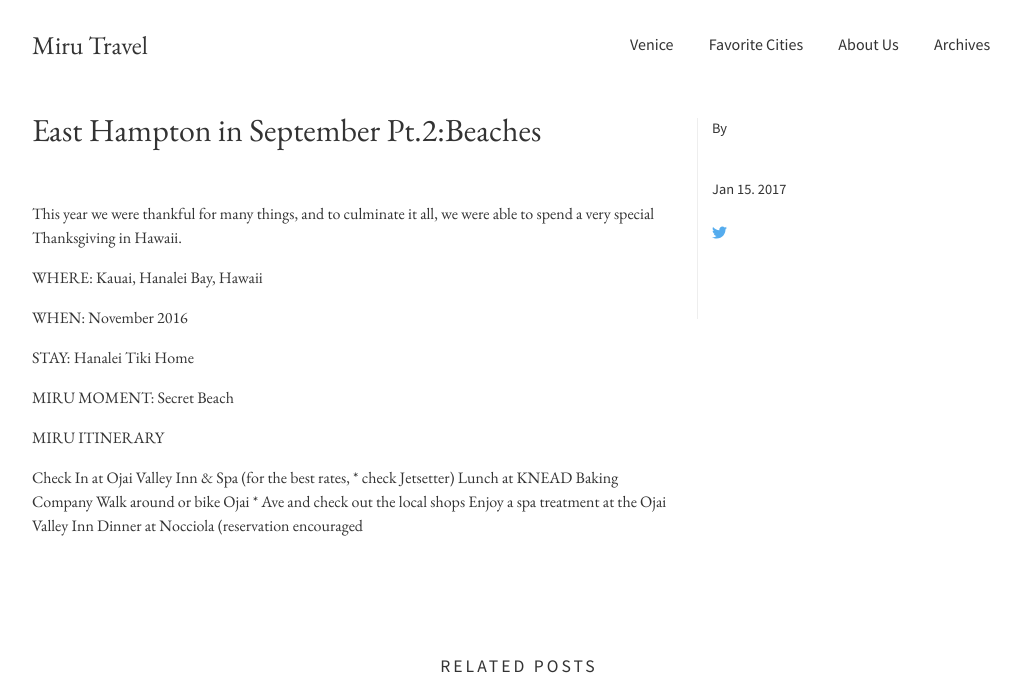
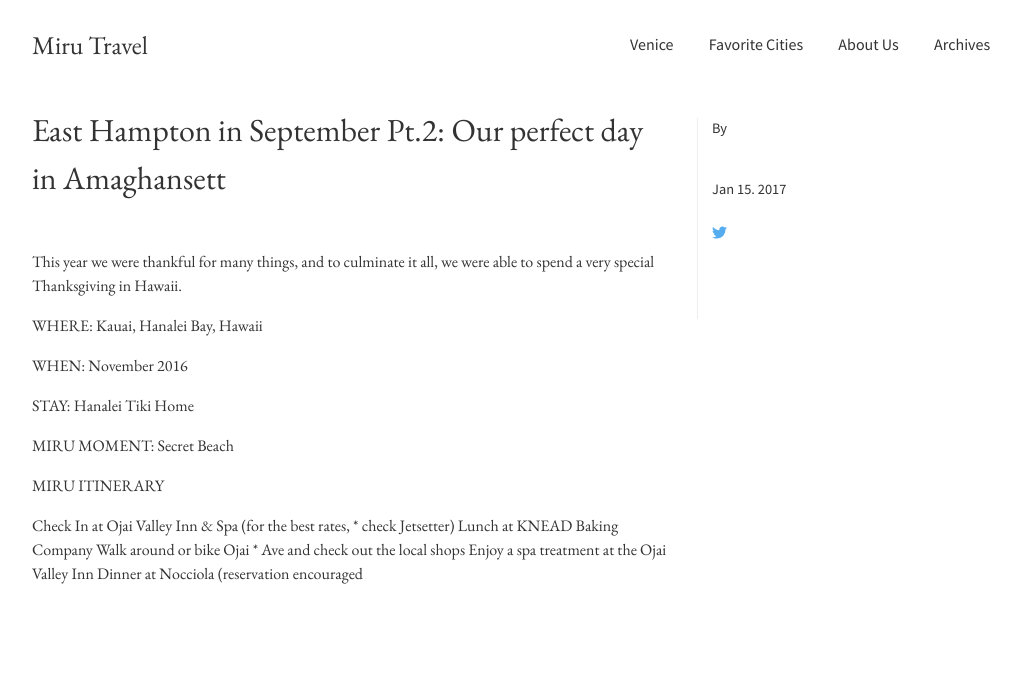
Before and after one commit to PHironaka/Miru-Blog, a Jekyll site: the page built from _posts/2017-01-15-east-hampton-in-september-pt-dot-2-our-perfect-day-in-amaghansett.markdown, in a window 1280 px wide and 900 px high, cut to the strip 0-690 px from the top of the window. Shown: the whole strip, without its empty margins (121-1142 px from the left). Built offline with Jekyll 4.4.1, drawn with Linux system fonts in a browser that asks for light colours; nearby versions of some CDN libraries.

Commit message:
Updated East Hampton In September Pt Dot 2 Our Perfect Day In Amaghansett

```diff
--- a/_posts/2017-01-15-east-hampton-in-september-pt-dot-2-our-perfect-day-in-amaghansett.markdown
+++ b/_posts/2017-01-15-east-hampton-in-september-pt-dot-2-our-perfect-day-in-amaghansett.markdown
@@ -1,5 +1,5 @@
 ---
-title: East Hampton in September Pt.2:Beaches
+title: 'East Hampton in September Pt.2: Our perfect day in Amaghansett'
 date: 2017-01-15 18:00:00 Z
 ---
 
```
